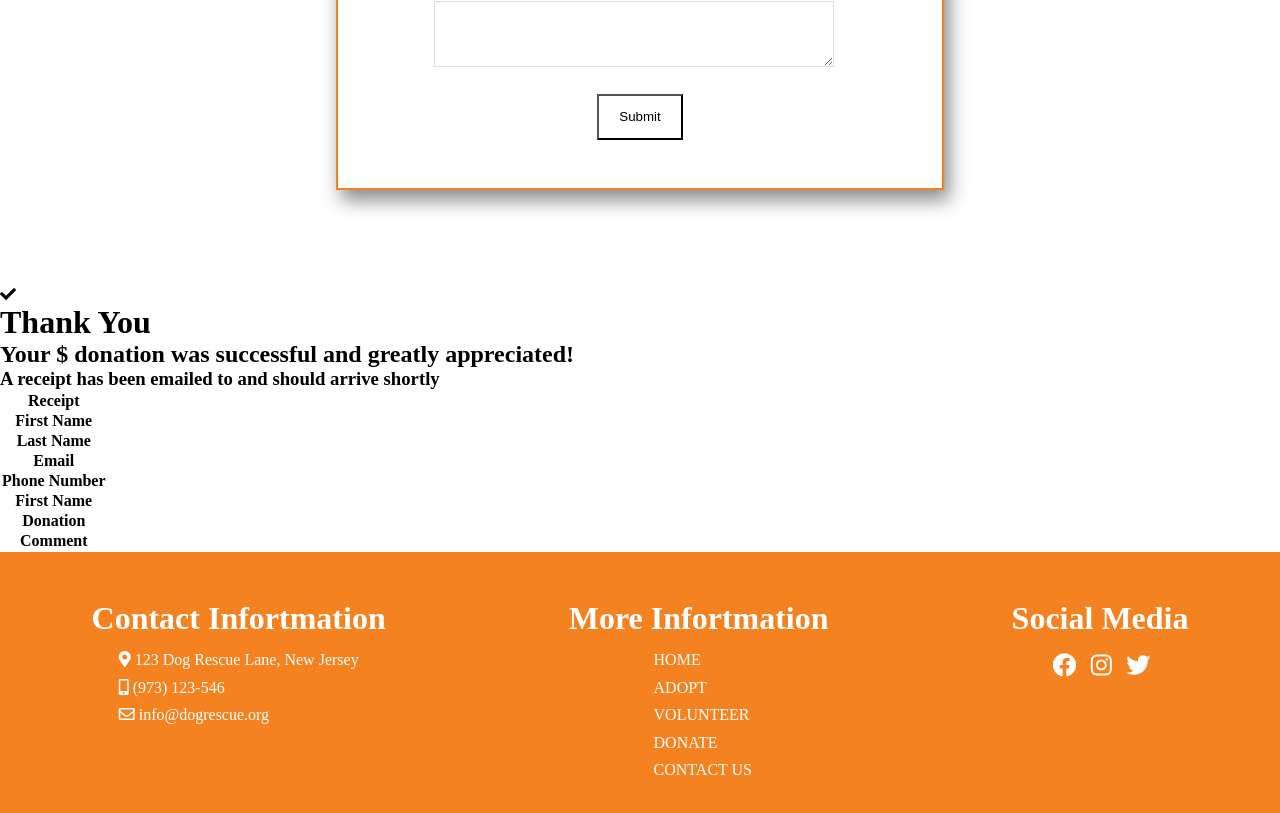
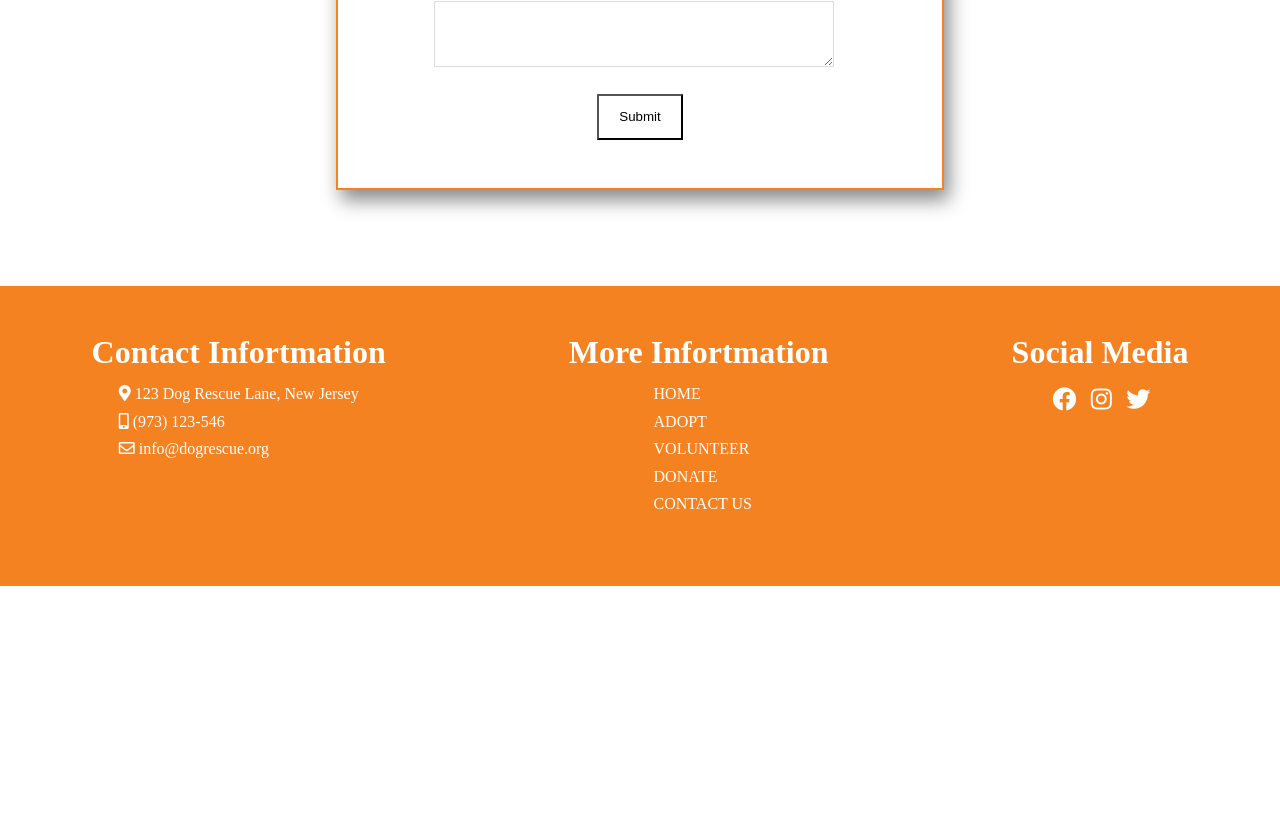
Before and after one commit to danlaratta/Dog-Rescue-Site, a React (Create React App) app: page /donate in a window 1280 px wide. Shown: the part 1331-2144 px from the top of the page. After the commit the page ends 1917 px from the top, so only its background shows below. Built offline with nearby package versions, Linux system fonts and the light colour scheme.

Commit message:
donation page done

```diff
--- a/public/index.html
+++ b/public/index.html
@@ -27,6 +27,7 @@
 
     <!-- font awesome cdn -->
     <link rel="stylesheet" href="https://use.fontawesome.com/releases/v5.15.4/css/all.css" integrity="sha384-DyZ88mC6Up2uqS4h/KRgHuoeGwBcD4Ng9SiP4dIRy0EXTlnuz47vAwmeGwVChigm" crossorigin="anonymous">
+    <link href="https://cdn.lineicons.com/3.0/lineicons.css" rel="stylesheet">
 
     <title> Dog Rescue </title>
   </head>
--- a/src/components/DonateForm.js
+++ b/src/components/DonateForm.js
@@ -1,25 +1,30 @@
 import React, { useState } from 'react'
+import { useHistory } from "react-router-dom";
 import '../styles/Form.css'
 import 'react-phone-number-input/style.css'
 import Input from 'react-phone-number-input/input'
-import DonationReceipt from './DonationReceipt'
 
-const Form = ({ isFormSubmitted }) => {
+const Form = ({ isFormSubmit }) => {
+
+    const history = useHistory()
+
     // state for input fields
     const [firstName, setFirstName] = useState('')
     const [lastName, setLastName] = useState('')
     const [email, setEmail] = useState('')
     const [phone, setPhone] = useState('')
     const [donation, setDonation] = useState('')
-    const [otherDonation, setOtherDonation] = useState('')
     const [comment, setComment] = useState('')
+
     // state tracks if field is required (and toggles requirement if required field(s) are hidden (no longer required)
     const [required, setRequired] = useState('required')
+
     // state tracks if Dontaion dropdown or Other inputfield are being displayed and required (if hidden its not required)
     const [showDonation, setShowDonation] = useState(true)
-    const [showOtherInput, setShowOtherInput] = useState(false)
+
     // state tracks whether the info submitted to form is displayed or not (will be displayed after submit)
     const [showSubmitData, setShowSubmitData] = useState('')
+
     // state track when form is submitted
     const [submitted, setSubmitted] = useState(false)
 
@@ -29,12 +34,18 @@ const Form = ({ isFormSubmitted }) => {
 
         setSubmitted(true)
 
-        isFormSubmitted(true)
+        isFormSubmit(true)
 
 
+        setTimeout(() => {
+            history.push('/')
+            window.scrollTo({top: 0, behavior: 'smooth'})
+        }, 3000);
+    }
 
-        console.log('submitted')
-    }
+    const capitalLetter = (input) => {
+        return input.charAt(0).toUpperCase() + input.slice(1);
+      }
 
     return (
         <div className="donate-form">
@@ -48,7 +59,7 @@ const Form = ({ isFormSubmitted }) => {
                         type="text"
                         className="input"
                         required={required}
-                        value={firstName}
+                        value={capitalLetter(firstName)}
                         onChange={(e) => setFirstName(e.target.value)}
                     />
                 </div>
@@ -59,7 +70,7 @@ const Form = ({ isFormSubmitted }) => {
                         type="text"
                         className="input"
                         required={required}
-                        value={lastName}
+                        value={capitalLetter(lastName)}
                         onChange={(e) => setLastName(e.target.value)}
                     />
                 </div>
@@ -70,7 +81,7 @@ const Form = ({ isFormSubmitted }) => {
                         type="text"
                         className="input"
                         required={required}
-                        value={email}
+                        value={capitalLetter(email)}
                         onChange={(e) => setEmail(e.target.value)}
                     />
                 </div>
@@ -92,13 +103,10 @@ const Form = ({ isFormSubmitted }) => {
                         required={required}
                         value={donation}
                         className={showDonation ? 'select' : 'hide'}
-                        placeholder=""
-                        onChange={(e) =>
-                            setDonation (e.target.value)
-
-                        }
+                        onChange={(e) => setDonation (e.target.value)}
                     >
                         <option> $0.00 </option>
+                        <option> $5.00 </option>
                         <option> $10.00 </option>
                         <option> $25.00 </option>
                         <option> $50.00 </option>
@@ -119,25 +127,56 @@ const Form = ({ isFormSubmitted }) => {
                 <button className="submit"> Submit </button>
             </form>
 
-            <div className={submitted ? 'display-data' : 'hide'}>
-                {submitted ? <p> {firstName} </p> : null}
-                {submitted ? <p> {lastName} </p> : null}
-                {submitted ? <p> {email} </p> : null}
-                {submitted ? <p> {phone} </p> : null}
-                {submitted && showDonation  ? <p> {donation} </p> : null}
-                {submitted && showOtherInput  ? <p> {otherDonation} </p> : null}
-                {submitted ? <p> {comment} </p> : null}
+            <div className={submitted ? 'confirmation' : 'hide'}>
+                <div className="confirmation-heading">
+                    <h1> {`Thank You ${capitalLetter(firstName)} ${capitalLetter(lastName)}!`} </h1>
 
+                    <p>
+                        {`Your ${donation} donation was processed and greatly appreciated! A receipt has been sent to ${capitalLetter(email)} and should arrive shortly`}
+                    </p>
+                </div>
+
+                {/* <table>
+                    <tr>
+                        <td> <strong> Receipt </strong> </td>
+                    </tr>
+
+                    <tr>
+                        <td> <strong> First Name </strong> </td>
+                        <td> {firstName}  </td>
+                    </tr>
+
+                    <tr>
+                        <td> <strong> Last Name </strong> </td>
+                        <td> {lastName}  </td>
+                    </tr>
+
+                    <tr>
+                        <td> <strong> Email </strong> </td>
+                        <td> {email}  </td>
+                    </tr>
+
+                    <tr>
+                        <td> <strong> Phone Number </strong> </td>
+                        <td> {phone}  </td>
+                    </tr>
+
+                    <tr>
+                        <td> <strong> First Name </strong> </td>
+                        <td> {firstName}  </td>
+                    </tr>
+
+                    <tr>
+                        <td> <strong> Donation </strong> </td>
+                        <td> {donation}  </td>
+                    </tr>
+
+                    <tr>
+                        <td> <strong> Comment </strong> </td>
+                        <td> {comment}  </td>
+                    </tr>
+                </table> */}
             </div>
-
-            <DonationReceipt
-                firstName={firstName}
-                lastName={lastName}
-                email={email}
-                phone={phone}
-                donation={donation}
-                comment={comment} />
-
         </div>
     )
 }
--- a/src/components/DonationReceipt.js
+++ /dev/null
@@ -1,64 +0,0 @@
-import React from "react";
-
-const DonationReceipt = ({firstName, lastName, email, phone, donation, comment}) => {
-
-  return (
-    <div className="donation-receipt">
-        <div className="receipt-heading">
-            <i className="fas fa-check" id="check"></i>
-            <h1> {`Thank You ${firstName} ${lastName}`} </h1>
-
-            <h2>
-                {`Your $${donation} donation was successful and greatly appreciated!`}{" "}
-            </h2>
-
-            <h3>
-                {`A receipt has been emailed to ${email} and should arrive shortly`}{" "}
-            </h3>
-        </div>
-
-        <table className="receipt">
-            <tr>
-                <th> <strong> Receipt </strong> </th>
-            </tr>
-
-            <tr>
-                <th> <strong> First Name </strong> </th>
-                <th> {firstName}  </th>
-            </tr>
-
-            <tr>
-            <th> <strong> Last Name </strong> </th>
-                <th> {lastName}  </th>
-            </tr>
-
-            <tr>
-                <th> <strong> Email </strong> </th>
-                <th> {email}  </th>
-            </tr>
-
-            <tr>
-                <th> <strong> Phone Number </strong> </th>
-                <th> {phone}  </th>
-            </tr>
-
-            <tr>
-                <th> <strong> First Name </strong> </th>
-                <th> {firstName}  </th>
-            </tr>
-
-            <tr>
-                <th> <strong> Donation </strong> </th>
-                <th> {donation}  </th>
-            </tr>
-
-            <tr>
-                <th> <strong> Comment </strong> </th>
-                <th> {comment}  </th>
-            </tr>
-        </table>
-    </div>
-  );
-};
-
-export default DonationReceipt;
--- a/src/pages/Donate.js
+++ b/src/pages/Donate.js
@@ -1,3 +1,42 @@
+
+import React, { useState } from 'react'
+import DonateForm from '../components/DonateForm'
+import '../styles/Donate.css'
+
+const Donate = () => {
+
+    // state will be passed to child comp (DonateForm) and will be used to track when form is submitted
+    const [formSubmit, setFormSubmit] = useState(false)
+
+    return (
+
+        <div className="donate">
+            <div className={formSubmit ? 'hide' : 'donate-img'}>
+                <h1 className="donate-heading">
+                    It's About Time for <br/> A Change
+                </h1>
+            </div>
+
+            <div className="donate-form">
+                <DonateForm isFormSubmit={ submitted => setFormSubmit(submitted)} />
+            </div>
+        </div>
+    )
+}
+
+export default Donate
+
+
+
+
+
+
+
+
+
+
+/*
+
 
 import React, { useState } from 'react'
 import DonateForm from '../components/DonateForm'
@@ -6,8 +45,7 @@ import '../styles/Donate.css'
 
 const Donate = () => {
 
-    // state will be passed to child comp (DonateForm) and will be used to track when form is submitted
-    const [formSubmit, setFormSubmit] = useState(false)
+
 
     return (
         <div className="donate">
@@ -22,10 +60,22 @@ const Donate = () => {
             </div>
 
             <div className={formSubmit ? 'donate-receipt' : 'hide'}>
-                <DonationReceipt isFormSubmitted={submitted => setFormSubmit(submitted)} />
+                <DonationReceipt
+                    isFormSubmitted={submitted => setFormSubmit(submitted)}
+                    firstName={firstName}
+                    lastName={lastName}
+                    email={email}
+                    phone={phone}
+                    donation={donation}
+                    comment={comment}
+                />
             </div>
+
+
         </div>
     )
 }
 
 export default Donate
+
+ */
--- a/src/styles/Donate.css
+++ b/src/styles/Donate.css
@@ -1,6 +1,10 @@
 
 :root{
     --orange: #f58220; /* rgba(245, 130, 32, 1) */
+}
+
+.hide{
+    display: none;
 }
 
 .donate{
--- a/src/styles/DonationReceipt.css
+++ /dev/null
@@ -1,8 +0,0 @@
-
-.receipt-heading{
-    font-size: 4rem;
-    padding-bottom: 0.5em;
-    color: #fff;
-    text-shadow: 2px 2px 5px #000;
-    text-align: center;
-}
--- a/src/styles/Form.css
+++ b/src/styles/Form.css
@@ -78,3 +78,50 @@
     margin: 0;
     padding: 0;
 }
+
+.confirmation{
+    margin-left: auto;
+    margin-right: auto;
+    padding: 8.6em 0;
+    width: 60%;
+    text-align: center;
+}
+
+.confirmation-heading{
+    margin-left: auto;
+    margin-right: auto;
+    width: 80%;
+}
+
+.confirmation-heading h1{
+    font-size: 4rem;
+    color: var(--orange);
+    padding-bottom:.5em;
+}
+
+.confirmation-heading p{
+    font-size: 1.3rem;
+    line-height: 1.4em;
+}
+
+
+/*
+table {
+    font-family: arial, sans-serif;
+    border-collapse: collapse;
+    width: 60%;
+    border: 2px solid #ddd;
+    margin-right: auto;
+    margin-left: auto;
+}
+
+td {
+    text-align: left;
+    border-right: 1px solid #ddd;
+    width: 50%;
+    padding: .5em 0;
+}
+
+tr:nth-child(even) {
+    background-color: #dddddd;
+} */
```
